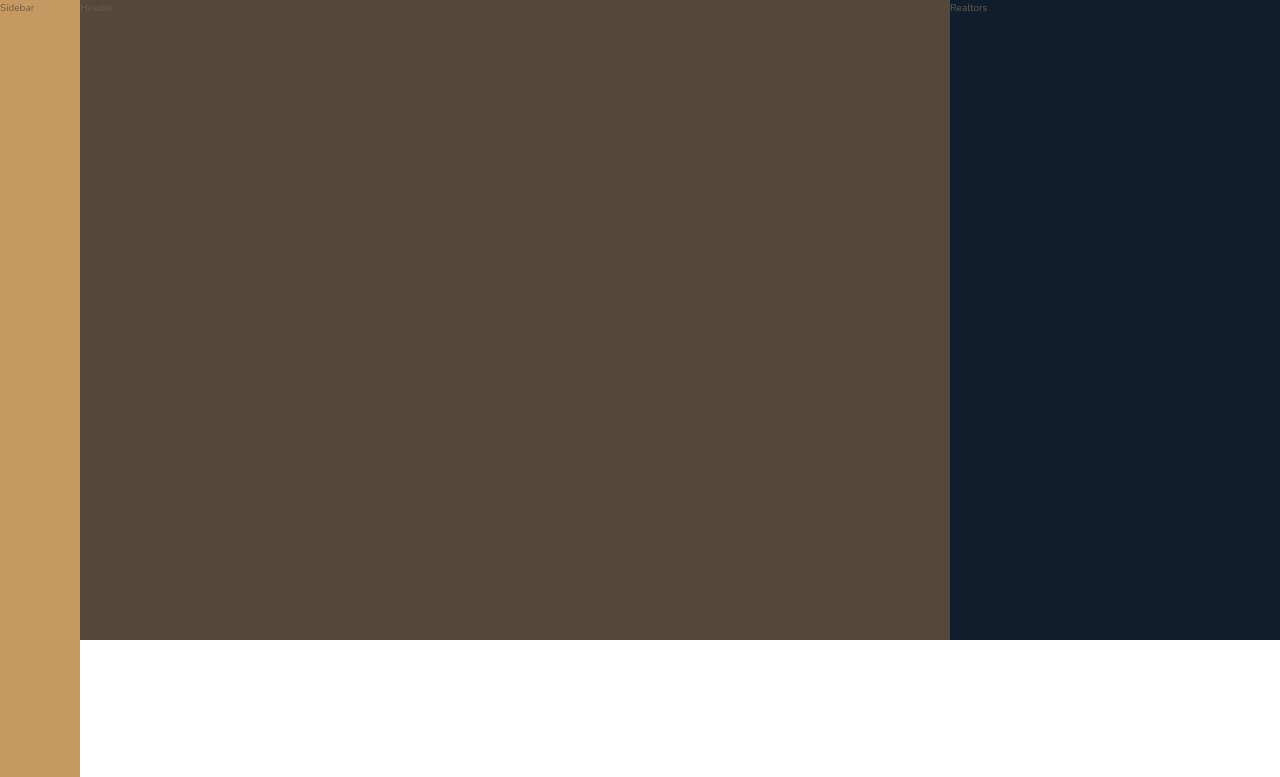
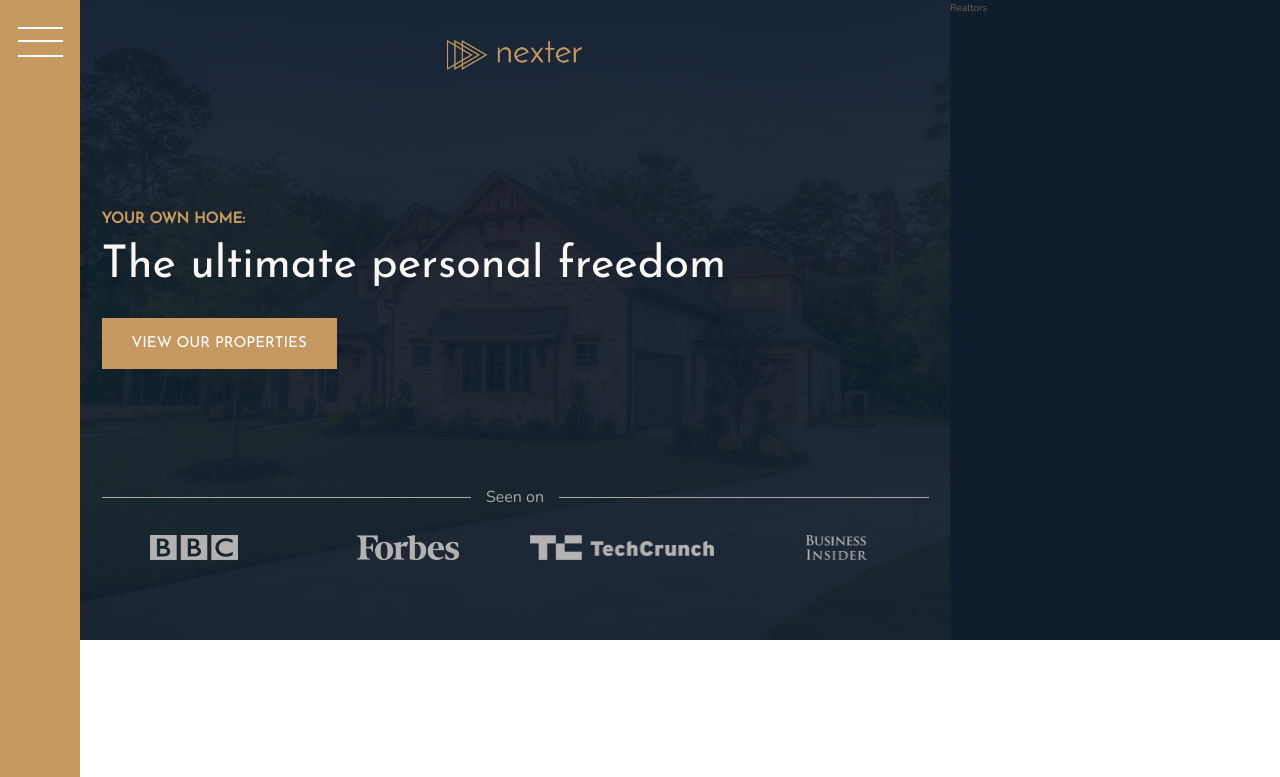
Before and after one commit to danielgeorgiev7/Advanced-CSS-Course-Udemy, a website: page 03.Nexter/index.html in a window 1280 px wide. Shown: the top 777 px of the page. Drawn offline with nearby package versions, Linux system fonts and the light colour scheme.

Commit message:
Added home and sidebar sections

```diff
--- a/03.Nexter/index.html
+++ b/03.Nexter/index.html
@@ -15,9 +15,23 @@
     <title>nexter &mdash; your home, your freedom</title>
   </head>
   <body class="container">
-    <div class="sidebar">Sidebar</div>
+    <div class="sidebar">
+      <button class="nav-btn"></button>
+    </div>
 
-    <header class="header">Header</header>
+    <header class="header">
+      <img src="img/logo.png" alt="Nexter logo" class="header__logo" />
+      <h3 class="heading-3">Your own home:</h3>
+      <h1 class="heading-1">The ultimate personal freedom</h1>
+      <button class="btn header__btn">View our properties</button>
+      <div class="header__seenon-text">Seen on</div>
+      <div class="header__seenon-logos">
+        <img src="img/logo-bbc.png" alt="BBC logo" />
+        <img src="img/logo-forbes.png" alt="Forbes logo" />
+        <img src="img/logo-techcrunch.png" alt="TechCrunch logo" />
+        <img src="img/logo-bi.png" alt="Business Insider logo" />
+      </div>
+    </header>
 
     <div class="realtors">Realtors</div>
 
--- a/03.Nexter/sass/_header.scss
+++ b/03.Nexter/sass/_header.scss
@@ -1,4 +1,57 @@
 .header {
   background-color: $color-grey-dark-1;
   grid-column: full-start / col-end 6;
+  background-image: linear-gradient(
+      rgba($color-secondary, 0.93),
+      rgba($color-secondary, 0.93)
+    ),
+    url(../img/hero.jpeg);
+
+  background-size: cover;
+  display: grid;
+  grid-template-rows: 1fr min-content 6rem 1fr;
+  grid-template-columns: max-content;
+  row-gap: 1.5rem;
+  padding: 8rem;
+  padding-top: 4rem;
+  justify-content: center;
+
+  &__logo {
+    height: 3rem;
+    justify-self: center;
+  }
+
+  &__btn {
+    align-self: start;
+    justify-self: start;
+  }
+
+  &__seenon-text {
+    display: grid;
+    grid-template-columns: 1fr max-content 1fr;
+    gap: 1.5rem;
+    margin-bottom: 1.5rem;
+    align-items: center;
+    font-size: 1.6rem;
+    color: $color-grey-light-2;
+
+    &::before,
+    &::after {
+      content: "";
+      height: 1px;
+      display: block;
+      background-color: currentColor;
+    }
+  }
+
+  &__seenon-logos {
+    display: grid;
+    grid-template-columns: repeat(4, 1fr);
+    gap: 3rem;
+    justify-items: center;
+    img {
+      height: 2.5rem;
+      filter: brightness(70%);
+    }
+  }
 }
--- a/03.Nexter/sass/_sidebar.scss
+++ b/03.Nexter/sass/_sidebar.scss
@@ -2,4 +2,33 @@
   background-color: $color-primary;
   grid-column: sidebar-start / sidebar-end;
   grid-row: 1 / -1;
+
+  display: flex;
+  justify-content: center;
 }
+
+.nav-btn {
+  border: none;
+  border-radius: 0;
+
+  background-color: #fff;
+  height: 2px;
+  width: 4.5rem;
+  margin-top: 4rem;
+
+  &::before,
+  &::after {
+    content: "";
+    display: block;
+    background-color: #fff;
+    height: 2px;
+    width: 4.5rem;
+  }
+
+  &::before {
+    transform: translateY(-1.3rem);
+  }
+  &::after {
+    transform: translateY(1.3rem);
+  }
+}
--- a/03.Nexter/sass/_typography.scss
+++ b/03.Nexter/sass/_typography.scss
@@ -5,6 +5,9 @@
 
 .heading-1 {
   @extend %heading;
+  font-size: 4.5rem;
+  color: $color-grey-light-1;
+  line-height: 1;
 }
 
 .heading-2 {
```
Also changed, not shown: 03.Nexter/css/style.css.
